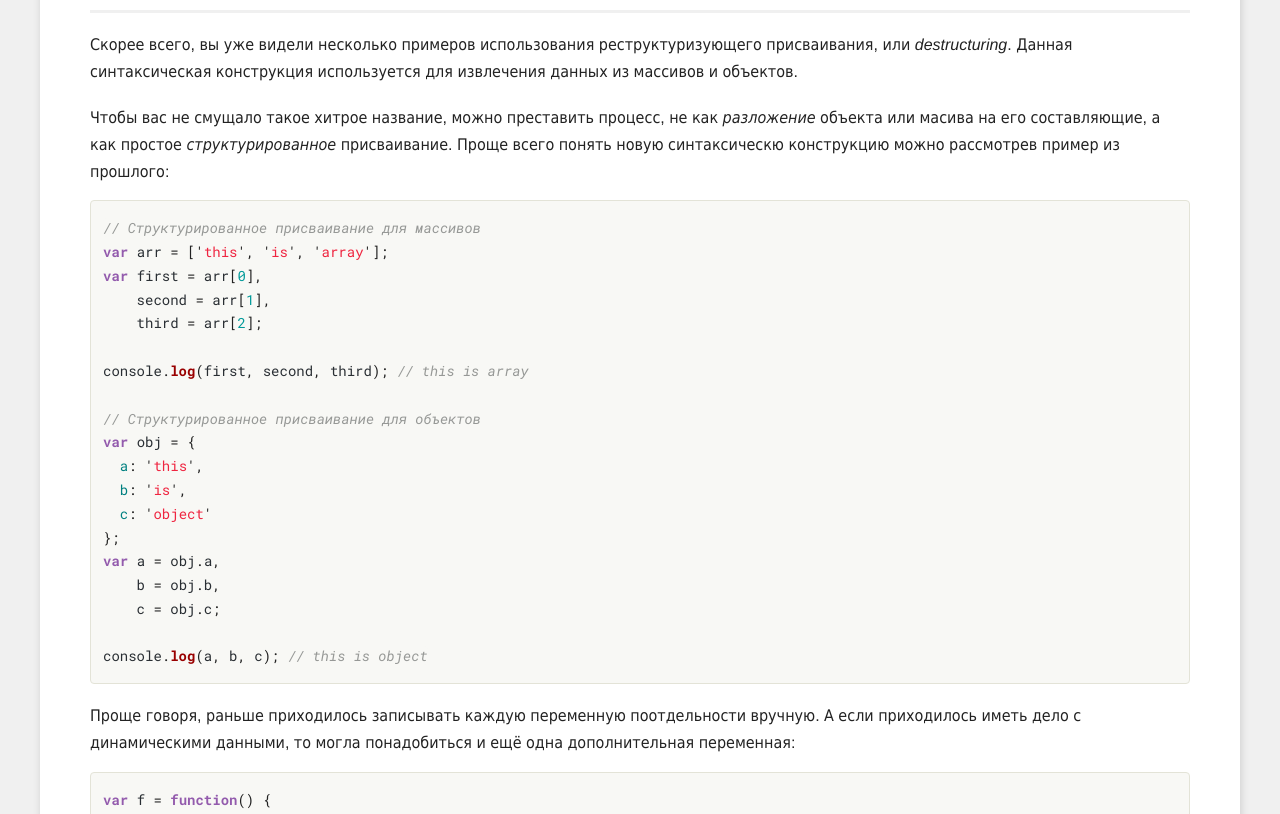
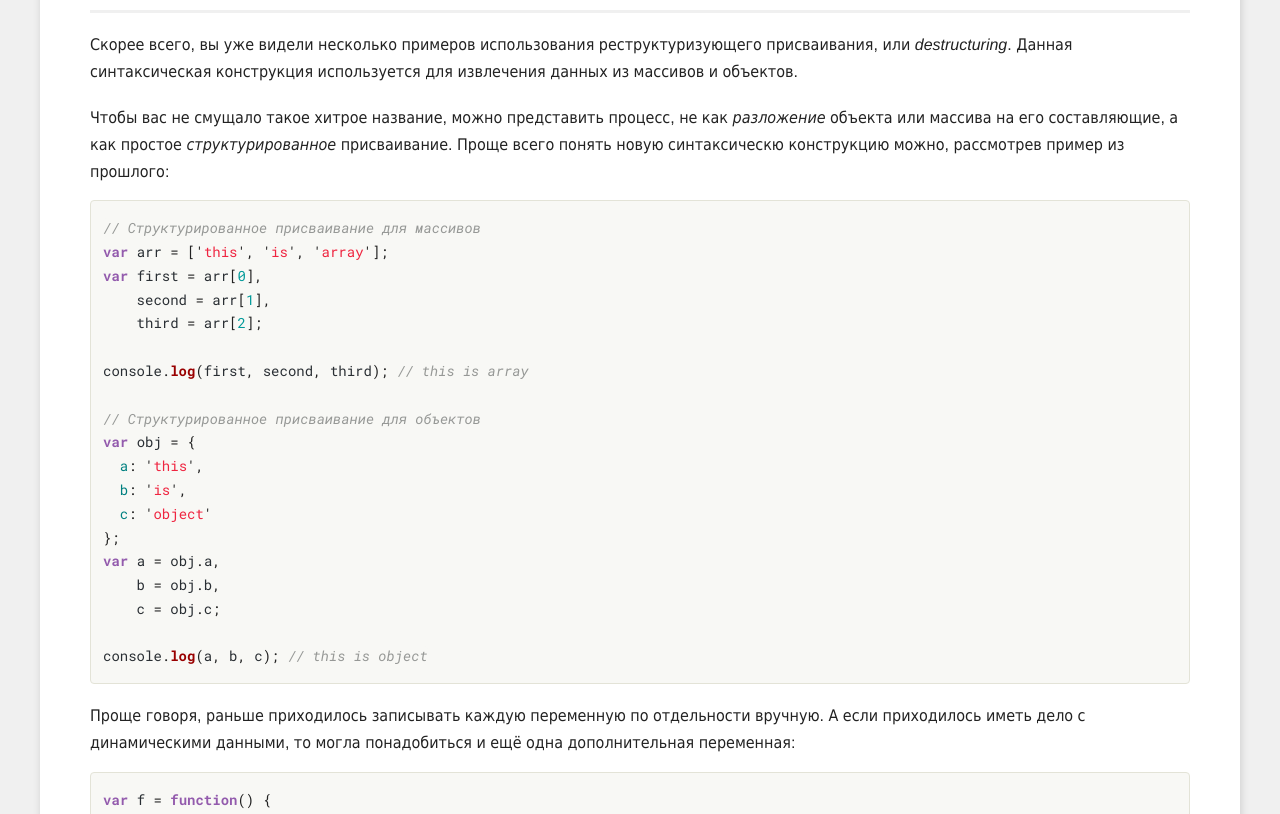
Before and after one commit to rtivital/jsraccoon, a Jekyll site: the page built from _posts/2016-11-01-es6-destructuring.md, in a window 1280 px wide and 1400 px high. Shown: the part 431-1245 px from the top of the window. Built offline with Jekyll 4.4.1, drawn with Linux system fonts in a browser that asks for light colours; nearby versions of some CDN libraries; comment, search, counter and statistics services are not loaded; some of the changed text lies outside the part shown.

Commit message:
Grammar fixes

```diff
--- a/_posts/2016-11-01-es6-destructuring.md
+++ b/_posts/2016-11-01-es6-destructuring.md
@@ -18,7 +18,7 @@
 
 Скорее всего, вы уже видели несколько примеров использования реструктуризующего присваивания, или *destructuring*. Данная синтаксическая конструкция используется для извлечения данных из массивов и объектов.
 
-Чтобы вас не смущало такое хитрое название, можно преставить процесс, не как *разложение* объекта или масива на его составляющие, а как простое *структурированное* присваивание. Проще всего понять новую синтаксическю конструкцию можно рассмотрев пример из прошлого:
+Чтобы вас не смущало такое хитрое название, можно представить процесс, не как *разложение* объекта или массива на его составляющие, а как простое *структурированное* присваивание. Проще всего понять новую синтаксическю конструкцию можно, рассмотрев пример из прошлого:
 {% highlight javascript %}
 // Структурированное присваивание для массивов
 var arr = ['this', 'is', 'array'];
@@ -41,7 +41,7 @@
 console.log(a, b, c); // this is object
 {% endhighlight %}
 
-Проще говоря, раньше приходилось записывать каждую переменную поотдельности вручную. А если приходилось иметь дело с динамическими данными, то могла понадобиться и ещё одна дополнительная переменная:
+Проще говоря, раньше приходилось записывать каждую переменную по отдельности вручную. А если приходилось иметь дело с динамическими данными, то могла понадобиться и ещё одна дополнительная переменная:
 {% highlight javascript %}
 var f = function() {
   return ['this', 'is', 'array'];
```
Also changed, not shown: other parts of _posts/2016-11-01-es6-destructuring.md (+2 -2 lines).
